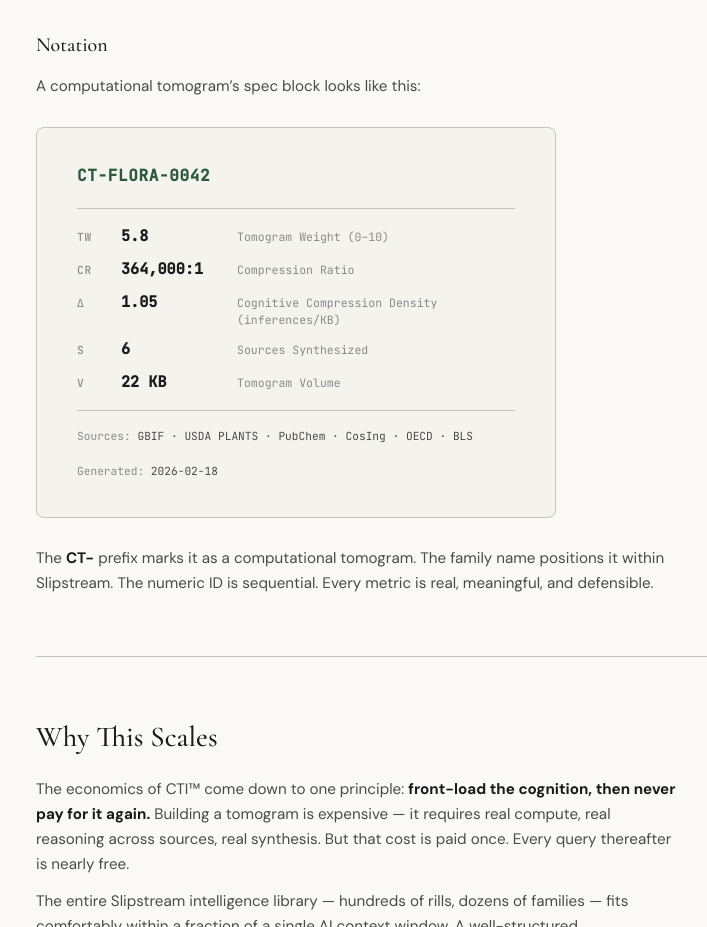
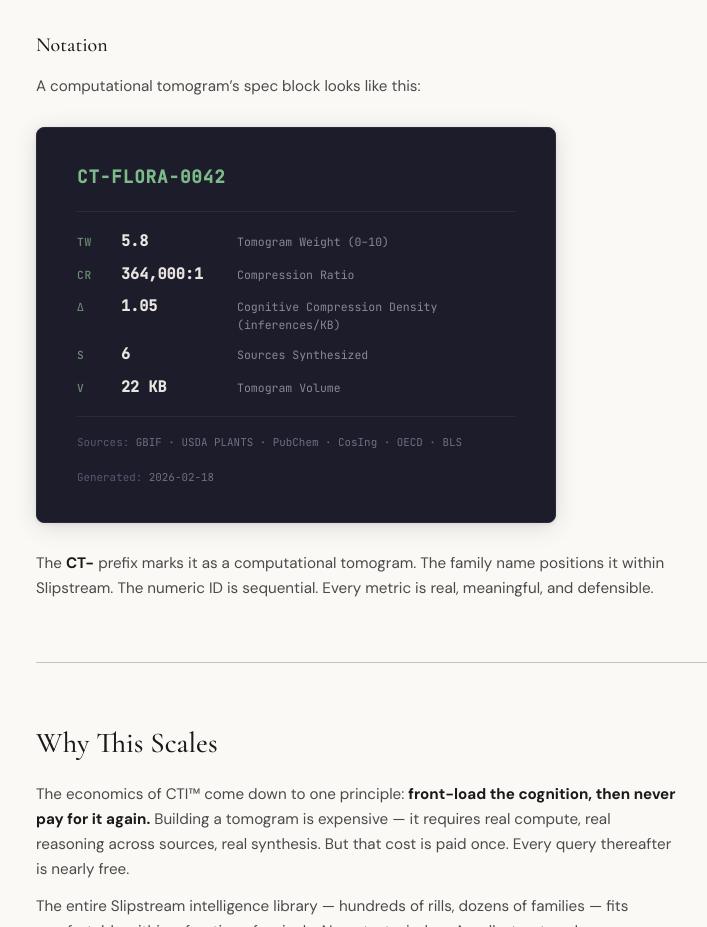
Before and after one commit to MrSeldon/slipstream-guide, a plain HTML site: page cti-methodology/index.html in a window 1280 px wide. Shown: the part 2929-3856 px from the top of the page, without its empty margins (174-881 px from the left). Drawn offline with nearby package versions, Linux system fonts and the light colour scheme.

Commit message:
fix: CT spec block — deep charcoal with warm text hierarchy
Split the difference: dark enough to pull the eye (#1c1c2a warm
charcoal) but with proper color separation. Values in warm off-white
(#e8e4df), labels in muted lavender (#8a8698), keys in sage accent
(#6b8f71). CT-FLORA-0042 header largest element in green. Subtle
box-shadow for lift off the cream page. Internal dividers in #2a2a3e.
Sources demoted to darkest muted tone.

Co-Authored-By: Claude Opus 4.6 <noreply@anthropic.com>

```diff
--- a/cti-methodology/index.html
+++ b/cti-methodology/index.html
@@ -199,8 +199,8 @@ body {
 
 /* --- Notation Spec Block --- */
 .notation-block {
-  background: var(--paper-warm);
-  border: 1px solid var(--ink-faint);
+  background: #1c1c2a;
+  border: 1px solid #2a2a3e;
   border-radius: 8px;
   padding: 36px 40px;
   margin: 28px 0;
@@ -208,20 +208,21 @@ body {
   font-family: var(--font-mono);
   font-size: 0.82rem;
   line-height: 1.5;
+  box-shadow: 0 4px 24px rgba(0, 0, 0, 0.12), 0 1px 4px rgba(0, 0, 0, 0.08);
 }
 
 .notation-block .notation-id {
-  color: var(--forest);
-  font-size: 1rem;
+  color: #7dba8a;
+  font-size: 1.1rem;
   font-weight: 600;
-  letter-spacing: 0.04em;
+  letter-spacing: 0.05em;
   margin-bottom: 20px;
 }
 
 .notation-block .notation-data {
-  border-top: 1px solid var(--ink-faint);
-  border-bottom: 1px solid var(--ink-faint);
-  padding: 16px 0;
+  border-top: 1px solid #2a2a3e;
+  border-bottom: 1px solid #2a2a3e;
+  padding: 18px 0;
   display: flex;
   flex-direction: column;
   gap: 10px;
@@ -234,7 +235,7 @@ body {
 }
 
 .notation-block .notation-key {
-  color: var(--ink-muted);
+  color: #6b8f71;
   font-size: 0.7rem;
   font-weight: 500;
   text-transform: uppercase;
@@ -244,7 +245,7 @@ body {
 }
 
 .notation-block .notation-val {
-  color: var(--ink);
+  color: #e8e4df;
   font-size: 0.95rem;
   font-weight: 600;
   min-width: 100px;
@@ -252,20 +253,20 @@ body {
 }
 
 .notation-block .notation-desc {
-  color: var(--ink-muted);
+  color: #8a8698;
   font-size: 0.72rem;
   font-weight: 400;
 }
 
 .notation-block .notation-meta {
   margin-top: 16px;
-  font-size: 0.7rem;
-  color: var(--ink-muted);
+  font-size: 0.68rem;
+  color: #5a5870;
   line-height: 1.7;
 }
 
 .notation-block .notation-meta span {
-  color: var(--ink-light);
+  color: #706e82;
 }
 
 /* --- Layer Table --- */
@@ -278,9 +279,10 @@ body {
   .content { padding: 24px 20px; }
   .cover h1 { font-size: 2rem; }
   .section h2 { font-size: 1.5rem; }
-  .notation-block { padding: 24px 20px; }
+  .notation-block { padding: 28px 24px; }
   .notation-block .notation-val { font-size: 0.88rem; min-width: 88px; }
-  .notation-block .notation-desc { font-size: 0.68rem; }
+  .notation-block .notation-desc { font-size: 0.66rem; }
+  .notation-block .notation-id { font-size: 1rem; }
   .data-table { font-size: 0.78rem; }
 }
 </style>
```
